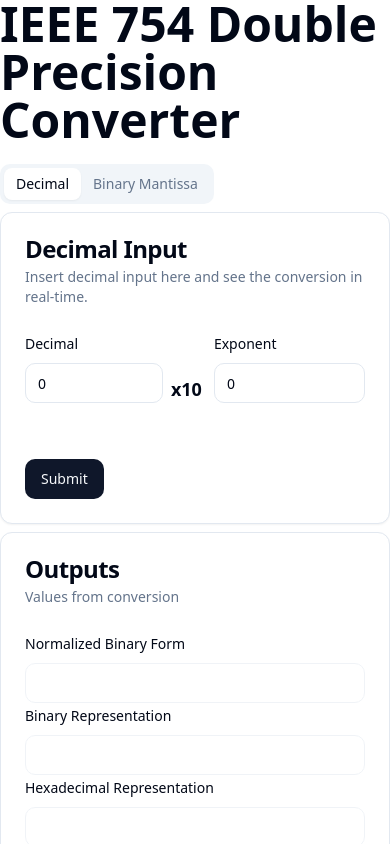
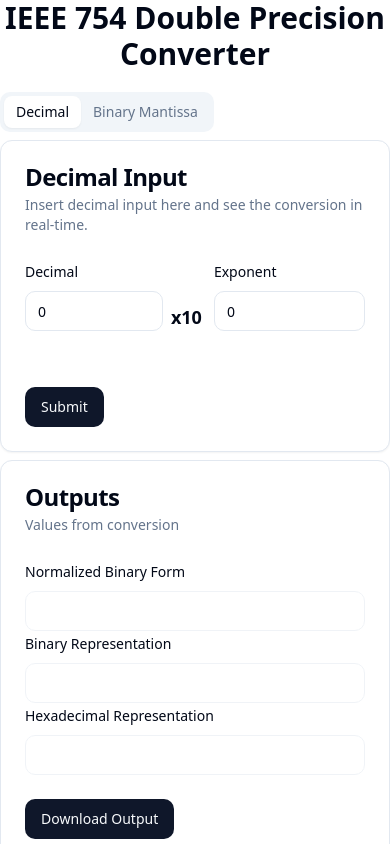
Before and after one commit to SakuZN/IEEE754-Binary64-Converter, a Next.js app: page / in a window 390 px wide. Shown: the top 844 px of the page. Built offline with nearby package versions, Linux system fonts and the light colour scheme.

Commit message:
style: title responsiveness
Co-authored-by: Zach Noche <106810417+sakuzn@users.noreply.github.com>

```diff
--- a/src/app/page.tsx
+++ b/src/app/page.tsx
@@ -3,7 +3,7 @@ import BinaryViz from "@/app/components/BinaryViz";
 export default function Home() {
   return (
     <div className="flex flex-col space-y-5">
-      <h1 className="flex justify-center text-5xl font-semibold">
+      <h1 className="flex justify-center text-center text-5xl mq1350:text-3xl font-semibold">
         IEEE 754 Double Precision Converter
       </h1>
       <BinaryViz />
```
